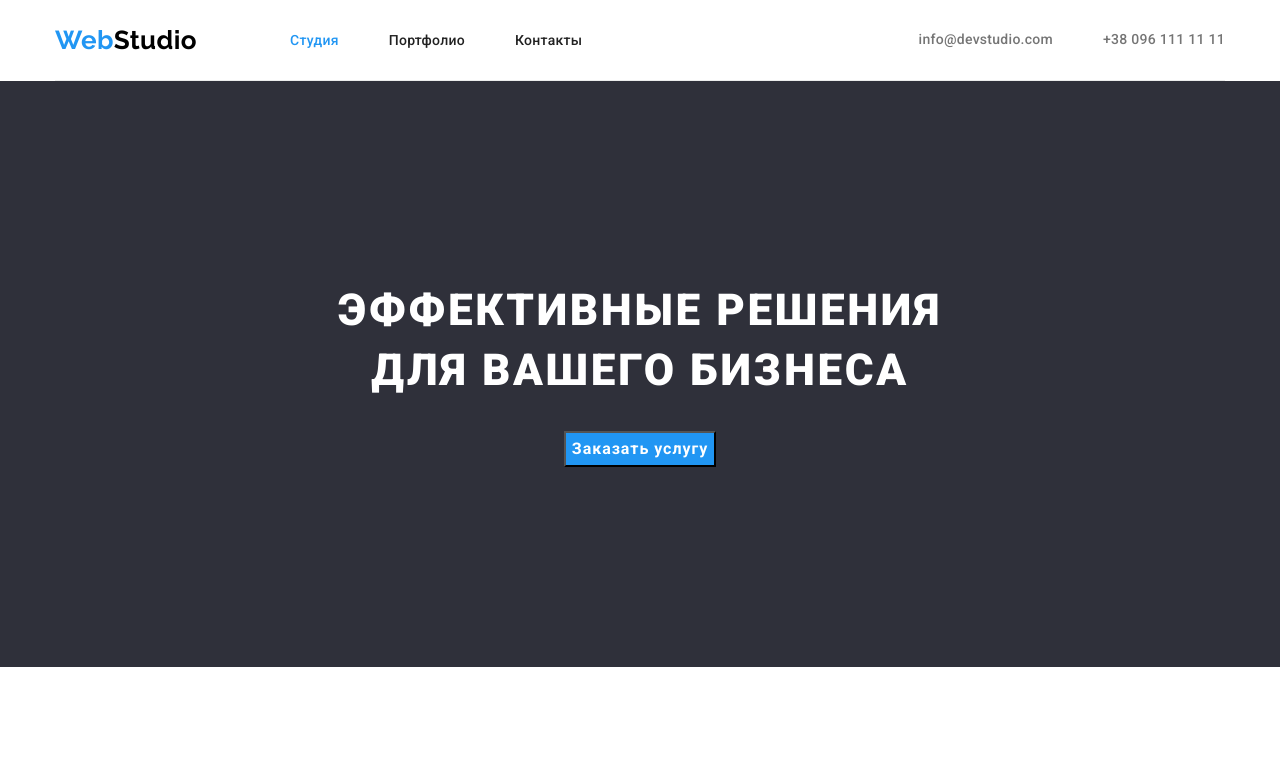
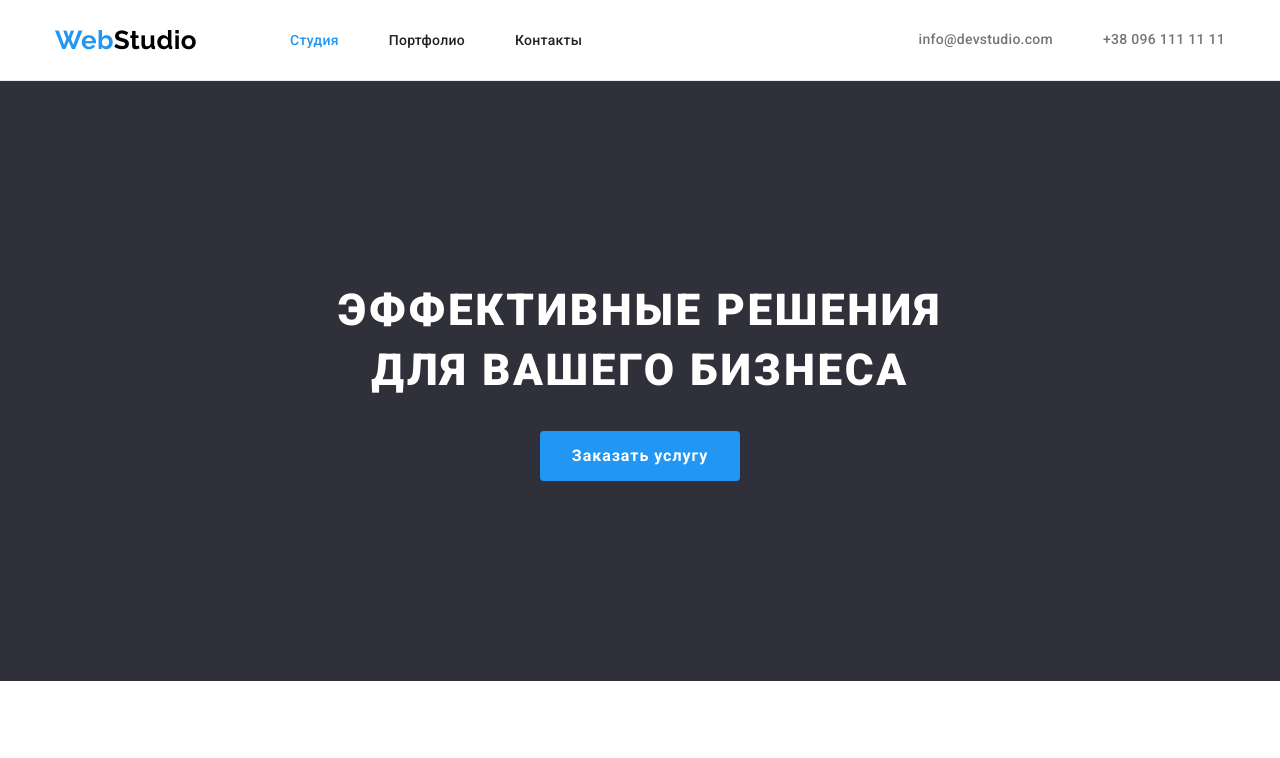
Before and after one commit to VladyslavSarbash/goit-markup-hw-03, a plain HTML site: page index.html in a window 1280 px wide. Shown: the top 758 px of the page. Drawn offline with nearby package versions, Linux system fonts and the light colour scheme.

Commit message:
Правки хедера и кнопок

```diff
--- a/CSS/style.css
+++ b/CSS/style.css
@@ -144,12 +144,15 @@ img {
   cursor: pointer;
   margin-right: auto;
   margin-left: auto;
-
+  padding: 10px 32px;
+  border: 0;
+  border-radius: 4px;
 }
 
 .button-hero:hover,
 .button-hero:focus {
   background-color: var(--focus-hover);
+  box-shadow: 0px 4px 4px rgba(0, 0, 0, 0.15);
 }
 /* Заголовки */
 .page-title-hero {
@@ -301,13 +304,16 @@ img {
   margin-right: 50px;
 }
 
-.header .container-navi {
+.header {
+  padding-top: 25px;
+  padding-bottom: 24px;
+  border-bottom: 1px solid #ECECEC;
+}
+
+.header .container {
   display: flex;
   justify-content: flex-end;
   align-items: center;
-  padding-top: 25px;
-  padding-bottom: 24px;
-  border-bottom: 1px solid #ECECEC;
 }
 
 .navigation {
@@ -365,7 +371,7 @@ img {
 }
 
 .container .list .button {
-  padding: 6px 20px;
+  padding: 6px 22px;
   border: var(--team-bg);
   border-radius: 4px;
 }
--- a/index.html
+++ b/index.html
@@ -11,8 +11,8 @@
     <link rel="stylesheet" href="./CSS/style.css">
 </head>
 <body>
-    <header class="container header">
-        <div class="container-navi">
+    <header class="header">
+        <div class="container">
             <nav class="navigation">
                 <a class="link logo-header" href="./index.html"><span class="logo">Web</span>Studio</a>
                 <ul class="list menu">
```
Also changed, not shown: portfolio.html (+2 -2 lines).
